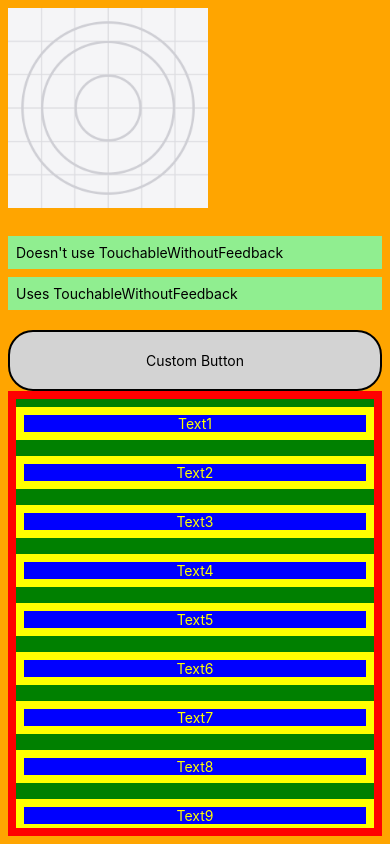
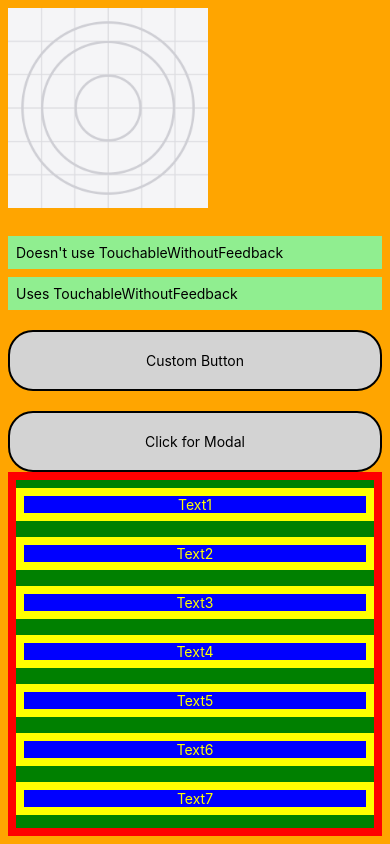
Before and after one commit to CheoR/rn-project2, a React Native app: screen / in a window 390 px wide. Built offline with nearby package versions, Linux system fonts and the light colour scheme.

Commit message:
feat: modal open close example

```diff
--- a/App.js
+++ b/App.js
@@ -1,9 +1,13 @@
 // import { StatusBar } from "expo-status-bar";
+import { useState } from "react";
+
 import {
   Alert,
+  Button,
   FlatList,
   Image,
   Keyboard,
+  Modal,
   Text,
   TextInput,
   TouchableOpacity,
@@ -44,6 +48,7 @@ const pressHandler = (text) => {
 };
 
 export default function App() {
+  const [isOpen, setIsOpen] = useState(false);
   return (
     <View style={styles.container}>
       <View style={styles.img}>
@@ -71,6 +76,22 @@ export default function App() {
           <Text>Custom Button</Text>
         </View>
       </TouchableOpacity>
+      <TouchableOpacity
+        onPress={() => {
+          console.log("modal button pressed");
+          setIsOpen(true);
+        }}
+      >
+        <View style={styles.customBtn}>
+          <Text>Click for Modal</Text>
+        </View>
+      </TouchableOpacity>
+      <Modal visible={isOpen}>
+        <View style={styles.customBtn}>
+          <Text>Modal Pressed</Text>
+          <Button title="Close" onPress={() => setIsOpen(false)} />
+        </View>
+      </Modal>
       <FlatList
         data={DATA}
         keyExtractor={(item) => item.id}
```
